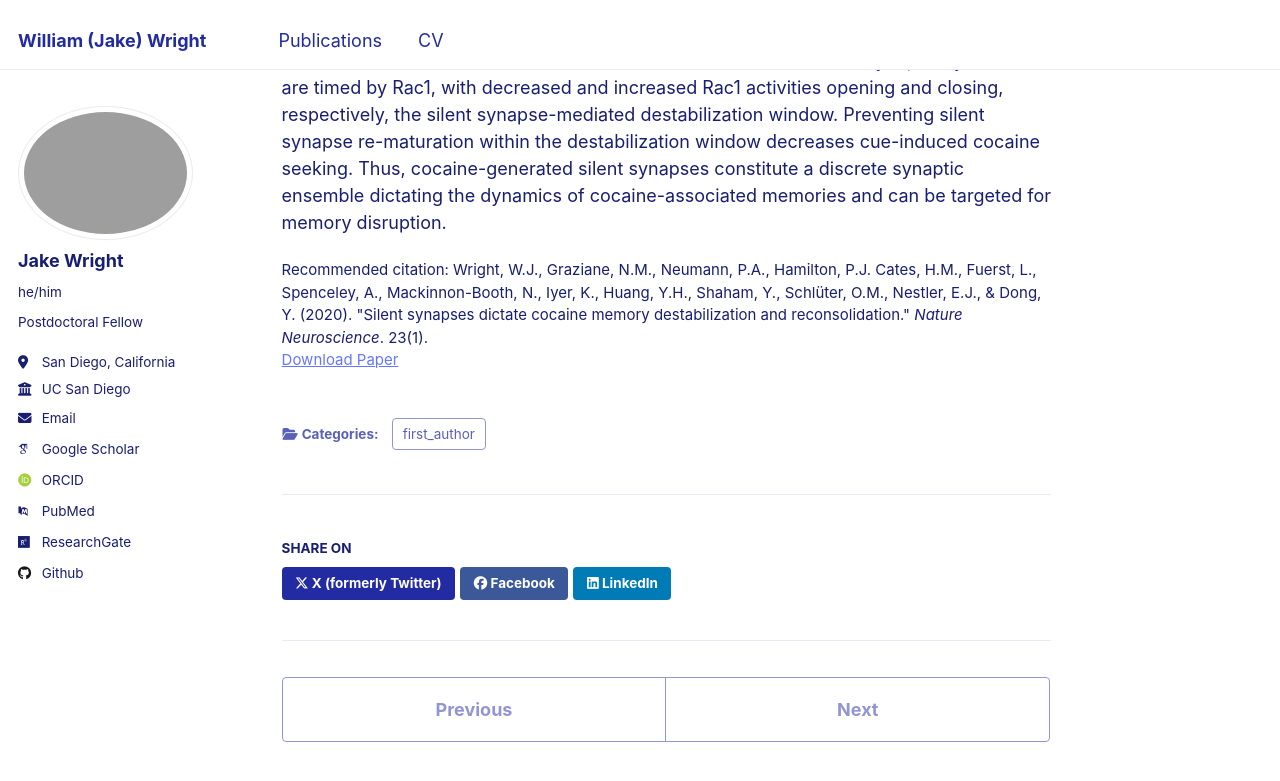
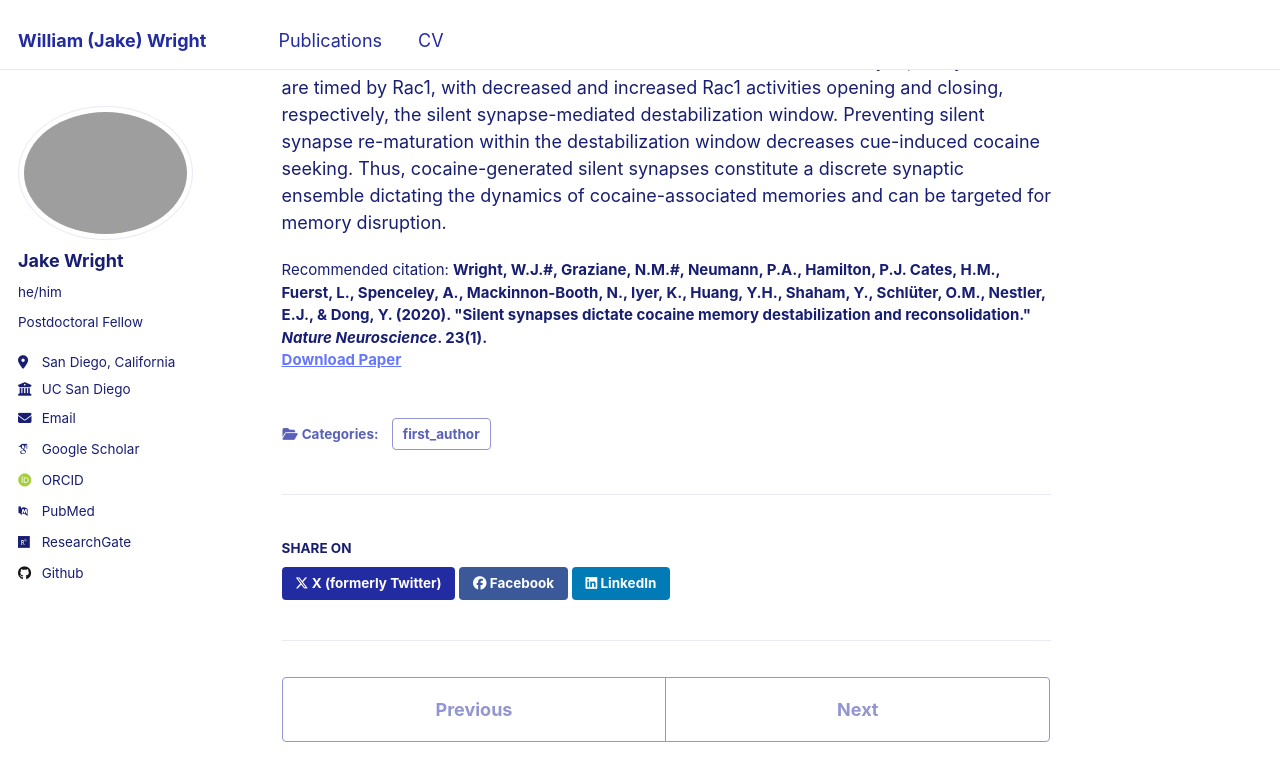
Before and after one commit to wjakewright/wjakewright.github.io, a Jekyll site: the page built from _publications/Wright_et_al_2020_Nat_Neuro.md, in a window 1280 px wide and 900 px high, scrolled down 400 px. Shown: the top 781 px of the window. Built offline with Jekyll 4.4.1, drawn with Linux system fonts in a browser that asks for light colours; some web fonts are replaced.

```diff
--- a/_publications/Wright_et_al_2020_Nat_Neuro.md
+++ b/_publications/Wright_et_al_2020_Nat_Neuro.md
@@ -7,7 +7,7 @@ excerpt: 'This work demonstrated that the silencing and re-maturation of cocaine
 date: 2019-12-02
 venue: 'Nature Neuroscience'
 paperurl: 'https://www.nature.com/articles/s41593-019-0537-6'
-citation: 'Wright, W.J., Graziane, N.M., Neumann, P.A., Hamilton, P.J. Cates, H.M., Fuerst, L., Spenceley, A., Mackinnon-Booth, N., Iyer, K., Huang, Y.H., Shaham, Y., Schlüter, O.M., Nestler, E.J., & Dong, Y. (2020). &quot;Silent synapses dictate cocaine memory destabilization and reconsolidation.&quot; <i>Nature Neuroscience</i>. 23(1).'
+citation: '<b>Wright, W.J.#<b>, Graziane, N.M.#, Neumann, P.A., Hamilton, P.J. Cates, H.M., Fuerst, L., Spenceley, A., Mackinnon-Booth, N., Iyer, K., Huang, Y.H., Shaham, Y., Schlüter, O.M., Nestler, E.J., & Dong, Y. (2020). &quot;Silent synapses dictate cocaine memory destabilization and reconsolidation.&quot; <i>Nature Neuroscience</i>. 23(1).'
 ---
 
 Cocaine-associated memories are persistent, but, on retrieval, become temporarily destabilized and vulnerable to disruptions, followed by reconsolidation. To explore the synaptic underpinnings for these memory dynamics, we studied AMPA receptor (AMPAR)-silent excitatory synapses, which are generated in the nucleus accumbens by cocaine self-administration, and subsequently mature after prolonged withdrawal by recruiting AMPARs, echoing acquisition and consolidation of cocaine memories. We show that, on memory retrieval after prolonged withdrawal, the matured silent synapses become AMPAR-silent again, followed by re-maturation ~6 h later, defining the onset and termination of a destabilization window of cocaine memories. These synaptic dynamics are timed by Rac1, with decreased and increased Rac1 activities opening and closing, respectively, the silent synapse-mediated destabilization window. Preventing silent synapse re-maturation within the destabilization window decreases cue-induced cocaine seeking. Thus, cocaine-generated silent synapses constitute a discrete synaptic ensemble dictating the dynamics of cocaine-associated memories and can be targeted for memory disruption.
```
